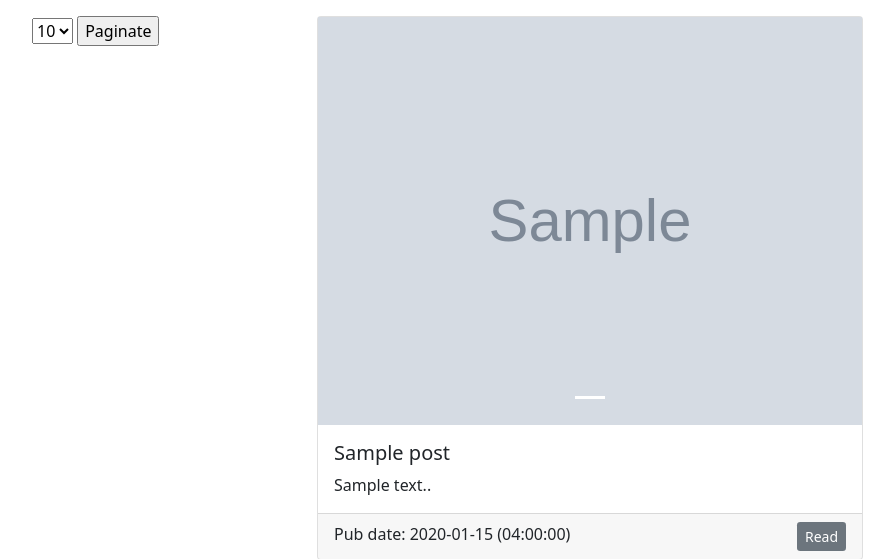
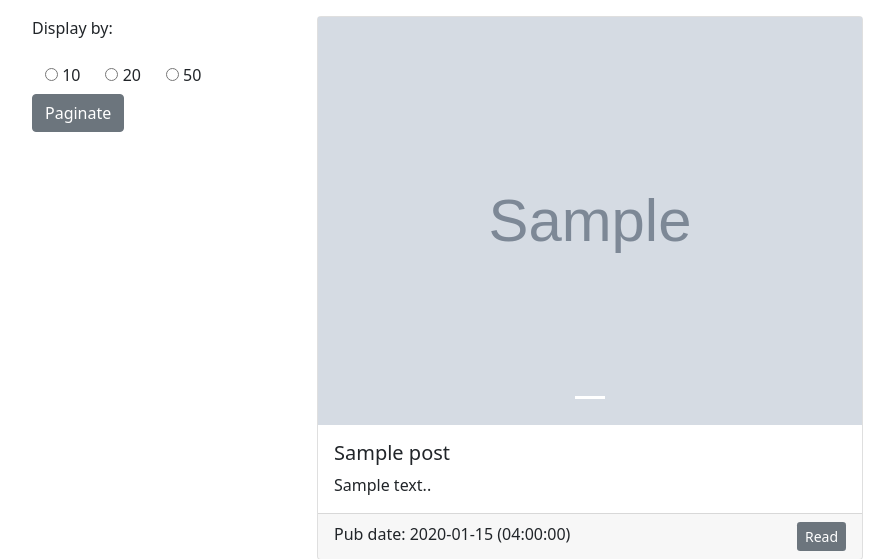
Before and after one commit to abaidev/sibers, a Django app: page / in a window 1280 px wide. Shown: the part 56-615 px from the top of the page, without its empty margins (50-944 px from the left). Run offline with Django 4.2, Linux system fonts and the light colour scheme; tables that the repository leaves empty hold one stand-in row (values such as "Sample post"); grey boxes marked "Sample" are stand-in pictures; parts of the project's set-up code (start-up, migrations or seed data) failed here and were passed over; some libraries are stand-ins or nearby versions.

Commit message:
index.html pagination display select

```diff
--- a/templates/base.html
+++ b/templates/base.html
@@ -12,5 +12,8 @@
 
     {% block body %}
     {% endblock %}
+
+    {% block scripts %}
+    {% endblock %}
 </body>
 </html>
--- a/templates/news/index.html
+++ b/templates/news/index.html
@@ -5,13 +5,24 @@
 
     <div class="row">
         <div class="col-3">
+            <p>Display by:</p>
             <form action="" method="GET">
-                <select name="paglim" id="paglimSel">
-                    <option value="10">10</option>
-                    <option value="20">20</option>
-                    <option value="50">50</option>
-                </select>
-                <input type="submit" value="Paginate">
+                <div class="btn-group" data-toggle="buttons">
+                    {% with '10 20 50' as list %}
+                        {% for i in list.split %}
+                            {% if i == request.session.paglim %}
+                            <label class="btn ">
+                                <input type="radio" name="paglim" id="opt{{i}}" value="{{i}}" checked> {{i}}
+                            </label>
+                            {% else %}
+                            <label class="btn ">
+                                <input type="radio" name="paglim" id="opt{{i}}" value="{{i}}"> {{i}}
+                            </label>
+                            {% endif %}
+                        {% endfor %}
+                    {% endwith %}
+                </div>
+                <input type="submit" value="Paginate" class="btn btn-secondary">
             </form>
         </div>
 
```
